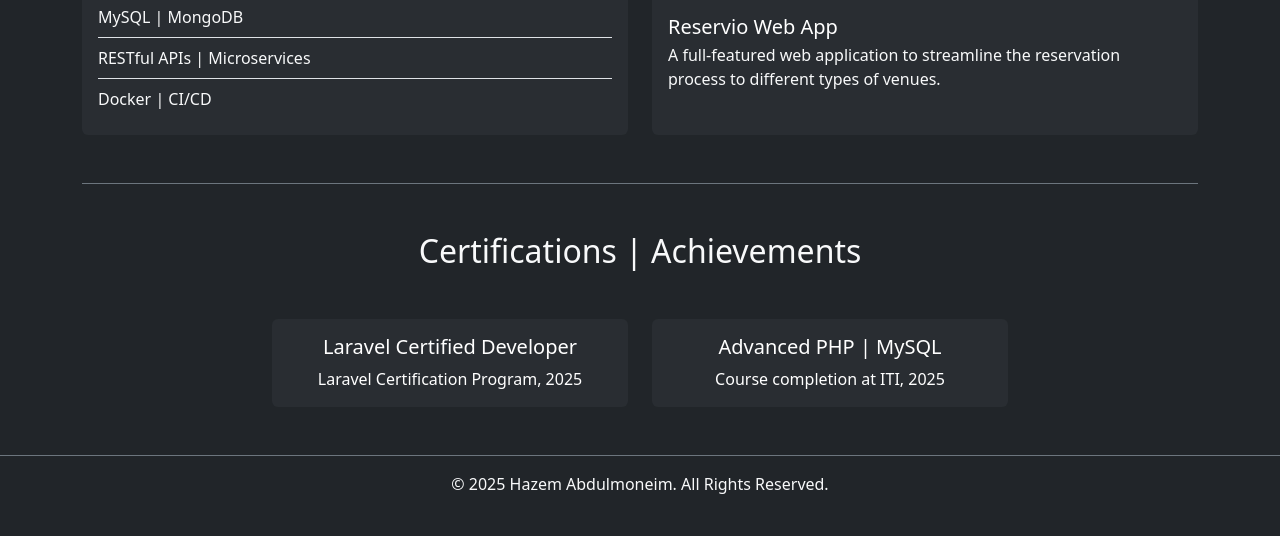
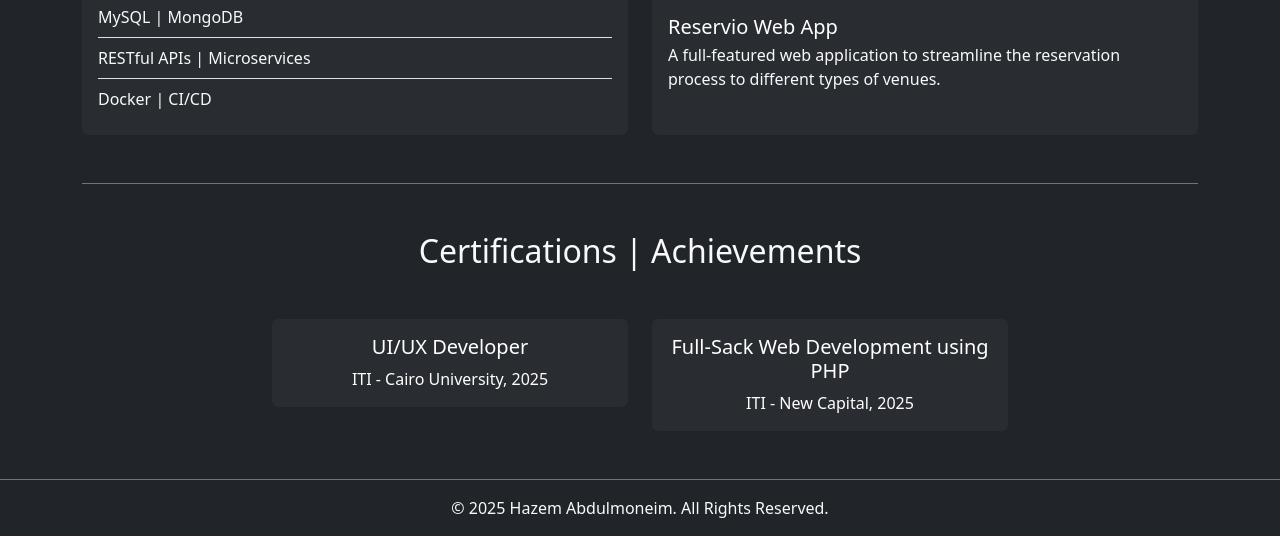
Before and after one commit to HazemPhoenix/Boostrap-Labs, a plain HTML site: page Lab1/portfolio/index.html in a window 1280 px wide. Shown: the part 590-1126 px from the top of the page. Before the commit the page ends 1102 px from the top, so only its background shows below. Drawn offline with nearby package versions, Linux system fonts and the light colour scheme.

Commit message:
update certs

```diff
--- a/Lab1/portfolio/index.html
+++ b/Lab1/portfolio/index.html
@@ -137,16 +137,16 @@
           <div class="col-md-4">
             <div class="card bg-secondary bg-opacity-10 border-0 text-white">
               <div class="card-body">
-                <h5 class="card-title">Laravel Certified Developer</h5>
-                <p class="card-text">Laravel Certification Program, 2025</p>
+                <h5 class="card-title">UI/UX Developer</h5>
+                <p class="card-text">ITI - Cairo University, 2025</p>
               </div>
             </div>
           </div>
           <div class="col-md-4">
             <div class="card bg-secondary bg-opacity-10 border-0 text-white">
               <div class="card-body">
-                <h5 class="card-title">Advanced PHP | MySQL</h5>
-                <p class="card-text">Course completion at ITI, 2025</p>
+                <h5 class="card-title">Full-Sack Web Development using PHP</h5>
+                <p class="card-text">ITI - New Capital, 2025</p>
               </div>
             </div>
           </div>
```
